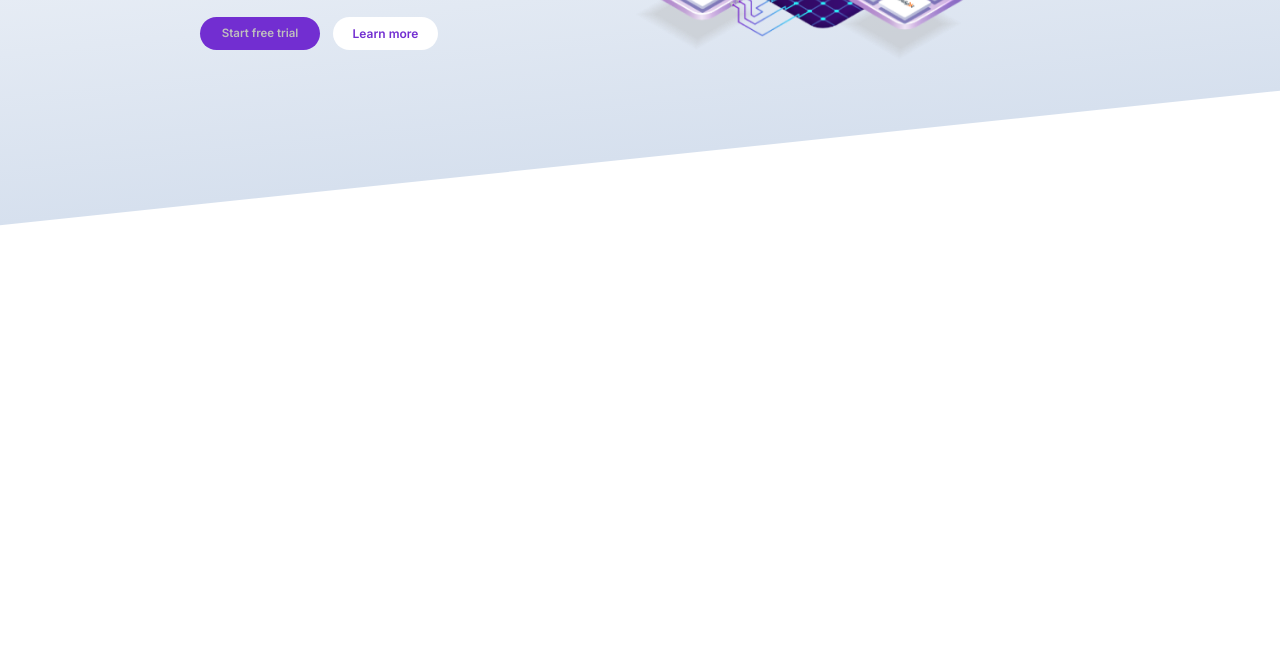
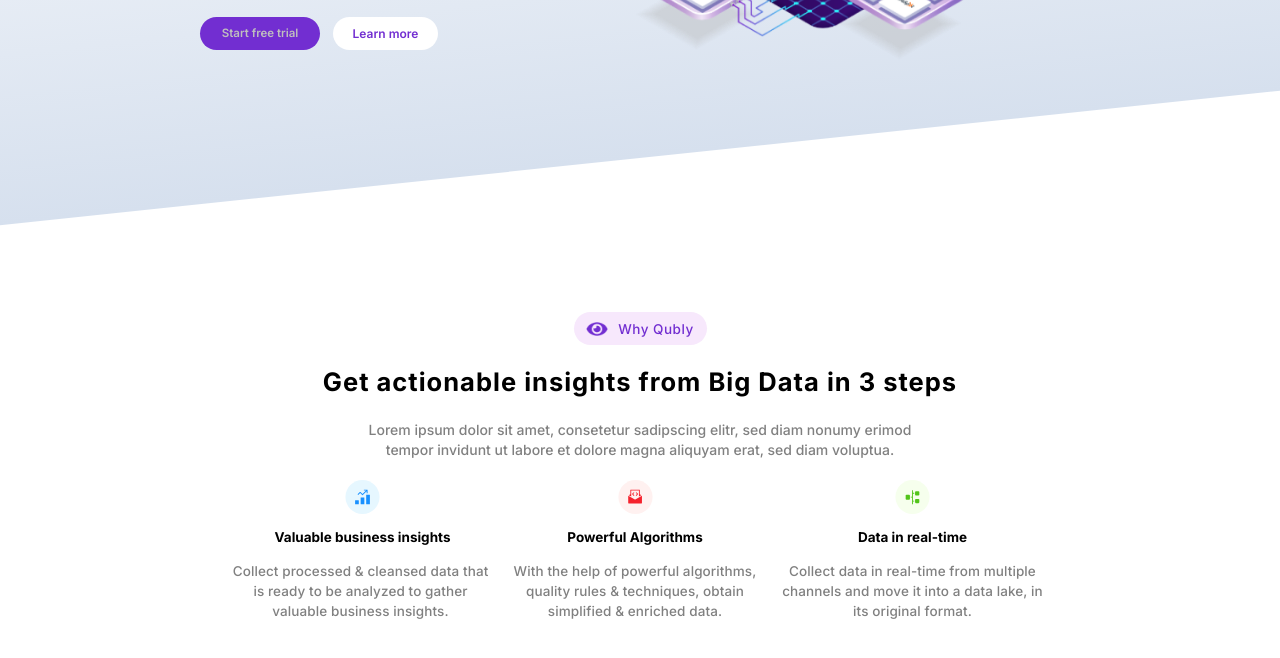
Before and after one commit to vyomPundhir/-Data-Analytics-Landing-Page, a plain HTML site: page index.html in a window 1280 px wide. Shown: the part 370-1028 px from the top of the page. Before the commit the page ends 800 px from the top, so only its background shows below. Drawn offline with Linux system fonts and the light colour scheme.

Commit message:
steps section added.

```diff
--- a/index.html
+++ b/index.html
@@ -62,10 +62,10 @@
     </div>
   </section>
 
-  <!-- 3 steps section
+  <!-- 3 steps section -->
   <section class="steps">
     <div class="steps-top">
-      <div class="steps-img">
+      <div class="steps-eye">
         <img src="./images/Icon awesome-eye.png" alt="eye">
         <div class="steps-why">Why Qubly</div>
       </div>
@@ -73,11 +73,29 @@
         Get actionable insights from Big Data in 3 steps
       </div>
       <div class="steps-des">
-        Lorem ipsum dolor sit amet, consectetur sadipscing elitr, sed diam nonumy eridmod tempor invidunt ut labore et dolore magna aliquyam erat, sed diam voluptua.
+        Lorem ipsum dolor sit amet, consetetur sadipscing elitr, sed diam nonumy erimod tempor invidunt ut labore et dolore magna aliquyam erat, sed diam voluptua.
       </div>
     </div>
-    <div class="steps-bot"></div>
-  </section> -->
+    <div class="steps-bot">
+      <div class="step1">
+        <img src="./images/chart-bar-33.svg" alt="chart-bar-33">
+        <div class="step1-head">Valuable business insights</div>
+        <div class="step1-des">Collect processed & cleansed data that is ready to be analyzed to gather valuable business insights.</div>
+      </div>
+      <div class="step2">
+        <img src="./images/newsletter-dev.svg" alt="newsletter-dev">
+        <div class="step2-head">Powerful Algorithms</div>
+        <div class="step2-des">With the help of powerful algorithms, quality rules & techniques, obtain simplified & enriched data.
+        </div>
+      </div>
+      <div class="step3">
+        <img src="./images/timeline.svg" alt="timeline">
+        <div class="step3-head">Data in real-time</div>
+        <div class="step3-des">Collect data in real-time from multiple channels and move it into a data lake, in its original format.
+        </div>
+      </div>
+    </div>
+  </section>
 
 </body>
 </html>
--- a/style.css
+++ b/style.css
@@ -71,7 +71,6 @@
   display:flex;
   flex-direction:row;
   justify-content: center;
-  /* align-items: center; */
   border-radius: 20px;
 }
 .data-v img{
@@ -133,7 +132,6 @@
   background-color: #fff;
   margin-left: 13px;
 }
-
 .data-right{
   width: 50%;
 }
@@ -142,3 +140,121 @@
   margin-left: 1px;
   width: 400px;
 }
+
+/* 3 steps section*/
+.steps{
+  height: 400px;
+  margin-top: 150px;
+  display: flex;
+  flex-direction: column;
+  align-items: center;
+}
+.steps-top{
+  width: 60%;
+  display: flex;
+  flex-direction: column;
+  align-items: center;
+  justify-content: center;
+}
+.steps-eye{
+  margin-top:4px;
+  border-radius: 20px;
+  height: 33px;
+  width: 133px;
+  display: flex;
+  flex-direction: row;
+  justify-content: center;
+  gap: 10px;
+  align-items: center;
+  background-color:  rgb(247, 232, 252);
+}
+.steps-eye img{
+  width: 22px;
+  height: 14px;
+}
+.steps-why{
+  font-size: 13.5px;
+  letter-spacing: 0.5px;
+  font-weight: 500;
+  color: #722ED1;
+}
+.steps-head{
+  font-size: 25.5px;
+  font-weight: 700;
+  letter-spacing: 1px;
+  margin-top: 21px;
+}
+.steps-des{
+  font-weight: 500;
+  line-height: 20px;
+  color: grey;
+  width: 570px;
+  text-align: center;
+  font-size:14px;
+  margin-top: 23px;
+}
+.steps-bot{
+  display: flex;
+  flex-direction: row;
+  margin-top: 20px;
+}
+.step1{
+  margin-left: 20px;
+}
+.step1, .step2, .step3{
+  display: flex;
+  flex-direction: column;
+  align-items: center;
+  width: 300px;
+}
+.step1 img{
+  margin-left: 24px;
+  width: 35px;
+}
+.step2 img{
+  width: 35px;
+  margin-left: -30px;
+}
+.step3 img{
+  width: 35px;
+  margin-left: -75px;
+}
+.step1-head{
+  font-size: 13.5px;
+  font-weight: 700;
+  margin-left: 25px;
+  margin-top: 15px;
+}
+.step2-head{
+  font-size: 13.5px;
+  font-weight: 700;
+  margin-top: 15px;
+  margin-left: -30px;
+}
+.step3-head{
+  font-size: 13.5px;
+  font-weight: 700;
+  margin-top: 15px;
+  margin-left: -75px;
+}
+.step1-des{
+  margin-top: 16px;
+  margin-left: 21px;
+}
+.step2-des{
+  margin-left: -30px;
+  margin-top: 16px;
+}
+.step3-des{
+  margin-left: -75px;
+  margin-top:16px;
+}
+.step1-des, .step2-des, .step3-des{
+  text-align: center;
+  font-size: 13.5px;
+  font-weight: 500;
+  letter-spacing: 0.1px;
+  color: grey;
+  width: 270px;
+  line-height: 20px;
+}
```
